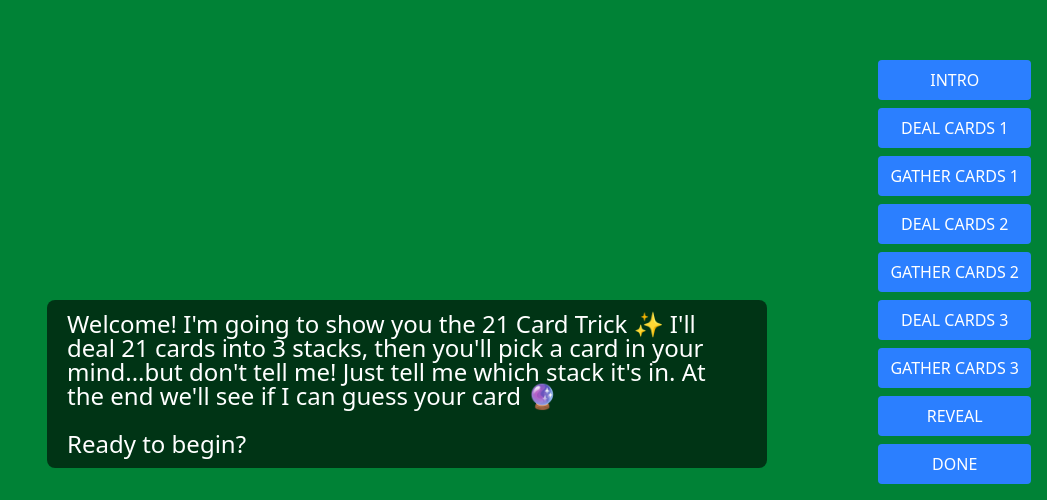
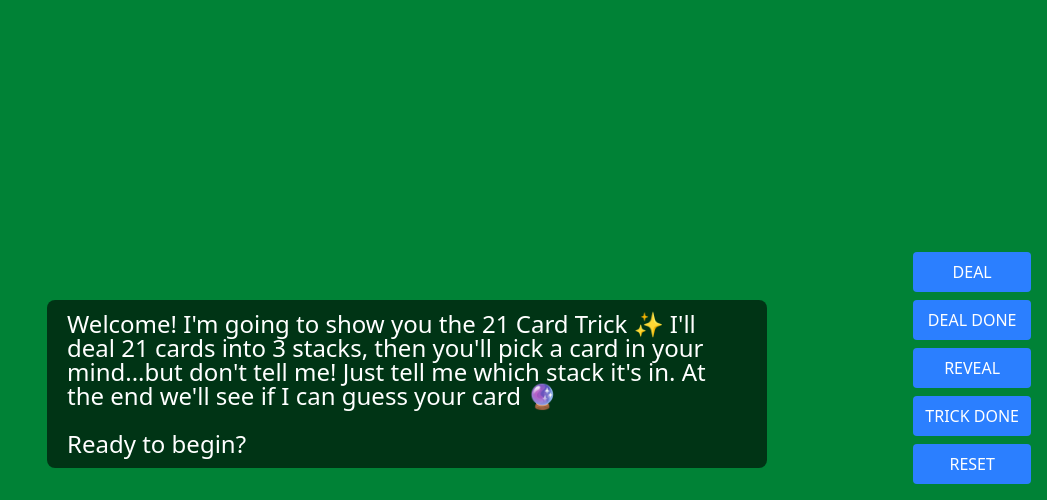
Before and after one commit to megelismi/21-card-trick, a React (Vite) app: page / in a window 1280 px wide. Shown: the part 300-800 px from the top of the page, without its empty margins (233-1280 px from the left). Built offline with nearby package versions, Linux system fonts and the light colour scheme; a web font is replaced by a local one.

Commit message:
simplify phases in card trick machine

```diff
--- a/src/App.tsx
+++ b/src/App.tsx
@@ -4,25 +4,21 @@ import CardTable from "./components/CardTable";
 import DebugControls from "./components/DebugControls";
 import DialogueBox from "./components/DialogueBox";
 import StackSelectors from "./components/StackSelectors";
-import type { SelectedStack } from "./types/cardTrickMachine";
 
 function App() {
   const [state, send] = useMachine(cardTrickMachine);
 
   const phase = state.value;
   const cards = state.context.cards;
-
-  const handleStackSelected = (selectedStack: SelectedStack) => {
-    console.log("should be sending selectedStack", selectedStack);
-    send({ type: "SELECT_STACK", selectedStack });
-  };
+  const round = state.context.round;
+  const dialogue = state.context.dialogue;
 
   return (
     <div className="flex flex-wrap justify-center  bg-green-700 p-2 h-screen">
       <DebugControls send={send} />
-      <CardTable phase={phase} cards={cards} />
-      <StackSelectors phase={phase} onStackSelected={handleStackSelected} />
-      <DialogueBox phase={phase} />
+      <CardTable phase={phase} cards={cards} round={round} />
+      <StackSelectors phase={phase} send={send} />
+      <DialogueBox dialogue={dialogue} />
     </div>
   );
 }
--- a/src/components/AnimatedCard.tsx
+++ b/src/components/AnimatedCard.tsx
@@ -2,18 +2,17 @@ import Card from "./Card";
 import { useEffect } from "react";
 import { motion, useAnimate } from "motion/react";
 import type { Rank, Suit } from "../types/cards";
+import type { Phase, Round } from "../types/cardTrickMachine";
 
-function AnimatedCard({
-  phase,
-  index,
-  suit,
-  rank,
-}: {
-  phase: string;
-  index: number;
+interface Props {
+  phase: Phase;
+  round: Round;
   suit: Suit;
   rank: Rank;
-}) {
+  index: number;
+}
+
+function AnimatedCard({ phase, round, index, suit, rank }: Props) {
   const [scope, animate] = useAnimate();
   // Column layout data
   const columnCount = 3; // this should be a constant
@@ -26,15 +25,8 @@ function AnimatedCard({
   const finalX = column * (cardWidth + 150); // 15px space between columns TODO: this will need to change based on screen size
   const finalY = row * overlap; // overlap vertically
 
-  // TODO: put these phases into constants
-  const isDealingCards =
-    phase === "dealCards1" || phase === "dealCards2" || phase === "dealCards3";
-  const isGatheringRound = phase === "gatherCards1" || phase === "gatherCards2";
-  const isFinalGather = phase === "gatherCards3";
-  const isReveal = phase === "reveal";
-
   useEffect(() => {
-    if (isDealingCards) {
+    if (phase === "deal") {
       animate(
         scope.current,
         {
@@ -48,37 +40,14 @@ function AnimatedCard({
           ease: "easeOut",
         }
       );
-    } else if (isGatheringRound) {
+    } else if (phase === "gather" && round === 3) {
+      // this is the final gather things go off screen
+    } else if (phase === "gather") {
       // gather the cards up
-      //   animate(
-      //     scope.current,
-      //     {
-      //       x: finalX,
-      //       y: finalY,
-      //       opacity: 1,
-      //     },
-      //     {
-      //       duration: 0.5,
-      //       delay: index * 0.1, // stagger each card
-      //       ease: "easeOut",
-      //     }
-      //   );
-    } else if (isFinalGather) {
-      // this is the final gather things go off screen
-    } else if (isReveal) {
+    } else if (phase === "reveal") {
       // revealAnimation
     }
-  }, [
-    isDealingCards,
-    isGatheringRound,
-    isFinalGather,
-    isReveal,
-    finalX,
-    finalY,
-    animate,
-    scope,
-    index,
-  ]);
+  }, [phase, round, finalX, finalY, animate, scope, index]);
 
   return (
     <motion.div
@@ -86,7 +55,7 @@ function AnimatedCard({
       key={index}
       className="absolute"
       initial={
-        phase === "dealCards1"
+        phase === "deal" && round === 1
           ? {
               x: -200, // start off-screen left
               y: finalY,
--- a/src/components/DebugControls.tsx
+++ b/src/components/DebugControls.tsx
@@ -4,46 +4,16 @@ function DebugControls({ send }: { send: (arg0: CardTrickEvents) => void }) {
   return (
     <div className="absolute bottom-4 right-4 flex flex-col gap-2">
       <button
-        onClick={() => send({ type: "INTRO" })}
+        onClick={() => send({ type: "DEAL" })}
         className="bg-blue-500 p-3 rounded-sm uppercase text-white"
       >
-        Intro
+        Deal
       </button>
       <button
-        onClick={() => send({ type: "DEAL_CARDS_1" })}
+        onClick={() => send({ type: "DEAL_DONE" })}
         className="bg-blue-500 p-3 rounded-sm uppercase text-white"
       >
-        Deal Cards 1
-      </button>
-      <button
-        onClick={() => send({ type: "GATHER_CARDS_1", selectedColumn: 2 })}
-        className="bg-blue-500 p-3 rounded-sm uppercase text-white"
-      >
-        Gather Cards 1
-      </button>
-      <button
-        onClick={() => send({ type: "DEAL_CARDS_2" })}
-        className="bg-blue-500 p-3 rounded-sm uppercase text-white"
-      >
-        Deal Cards 2
-      </button>
-      <button
-        onClick={() => send({ type: "GATHER_CARDS_2", selectedColumn: 2 })}
-        className="bg-blue-500 p-3 rounded-sm uppercase text-white"
-      >
-        Gather Cards 2
-      </button>
-      <button
-        onClick={() => send({ type: "DEAL_CARDS_3" })}
-        className="bg-blue-500 p-3 rounded-sm uppercase text-white"
-      >
-        Deal Cards 3
-      </button>
-      <button
-        onClick={() => send({ type: "GATHER_CARDS_3", selectedColumn: 2 })}
-        className="bg-blue-500 p-3 rounded-sm uppercase text-white"
-      >
-        Gather Cards 3
+        Deal Done
       </button>
       <button
         onClick={() => send({ type: "REVEAL" })}
@@ -52,32 +22,19 @@ function DebugControls({ send }: { send: (arg0: CardTrickEvents) => void }) {
         Reveal
       </button>
       <button
-        onClick={() => send({ type: "DONE" })}
+        onClick={() => send({ type: "TRICK_DONE" })}
         className="bg-blue-500 p-3 rounded-sm uppercase text-white"
       >
-        Done
+        Trick Done
+      </button>
+      <button
+        onClick={() => send({ type: "RESET" })}
+        className="bg-blue-500 p-3 rounded-sm uppercase text-white"
+      >
+        Reset
       </button>
     </div>
   );
 }
 
-//  <button
-//     onClick={() => send({ type: "ASK_COLUMN_1" })}
-//     className="bg-blue-500 px-2 py-1 text-white"
-//   >
-//     Ask Column 1
-//   </button>
-//        <button
-//     onClick={() => send({ type: "ASK_COLUMN_2" })}
-//     className="bg-blue-500 px-2 py-1 text-white"
-//   >
-//     Ask Column 2
-//   </button>
-//     <button
-//     onClick={() => send({ type: "ASK_COLUMN_3" })}
-//     className="bg-blue-500 px-2 py-1 text-white"
-//   >
-//     Ask Column 3
-//   </button>
-
 export default DebugControls;
--- a/src/machines/cardTrickDialogue.ts
+++ b/src/machines/cardTrickDialogue.ts
@@ -1,18 +1,42 @@
-const cardTrickDialogue: Record<string, string> = {
+import type { CardTrickContext } from '../types/cardTrickMachine'
+
+const cardTrickDialogue= {
   intro: `Welcome! I'm going to show you the 21 Card Trick ✨ I'll deal 21 cards into 3 stacks, then you'll pick a card in your mind...but don't tell me! Just tell me which stack it's in. At the end we'll see if I can guess your card 🔮 \n
   Ready to begin?`,
-  dealCards1: "Here we go!",
-  askColumn1:
-    `Ok pick a card in your mind, but don't tell me! Just tell me which stack it's in.`,
-  gatherCards1: "Interesting choice! Now let me shuffle the magic a little…",
-  dealCards2: "Round 2!",
-  askColumn2: "Do you see your card? Which stack is it in now?",
-  gatherCards2: "Perfect. I can sense the magic building…",
-  dealCards3: "One last deal...",
-  askColumn3: "Final time — which stack is it in now?",
-  gatherCards3: "All done! Time to concentrate… 🔮 ",
+  deal: (r: CardTrickContext['round']) => r === 1
+      ? "Here we go!"
+      : r === 2
+      ? "Round 2!"
+      : "One last deal...",
+  ask:  (r: CardTrickContext['round']) => r === 1
+      ? "Ok, pick a card in your mind, but don't tell me! Just tell me which stack it's in."
+      : r === 2
+      ? "Do you see your card? Which stack is it in now?"
+      : "Final time — which stack is it in now?",
+  gather: (r: CardTrickContext['round']) => r === 1
+      ? "Interesting choice! Now let me shuffle the magic a little…"
+      : r === 2
+      ? "Perfect. I can sense the magic building…"
+      : "All done! Time to concentrate… 🔮",
   reveal: "Oh I see it! I believe your card is... 🎩✨",
   done: "Amazing, wasn't it? Want to go again and see if you can stump me this time?",
 };
 
+// const cardTrickDialogue: Record<string, string> = {
+//   intro: `Welcome! I'm going to show you the 21 Card Trick ✨ I'll deal 21 cards into 3 stacks, then you'll pick a card in your mind...but don't tell me! Just tell me which stack it's in. At the end we'll see if I can guess your card 🔮 \n
+//   Ready to begin?`,
+//   dealCards1: "Here we go!",
+//   askColumn1:
+//     `Ok pick a card in your mind, but don't tell me! Just tell me which stack it's in.`,
+//   gatherCards1: "Interesting choice! Now let me shuffle the magic a little…",
+//   dealCards2: "Round 2!",
+//   askColumn2: "Do you see your card? Which stack is it in now?",
+//   gatherCards2: "Perfect. I can sense the magic building…",
+//   dealCards3: "One last deal...",
+//   askColumn3: "Final time — which stack is it in now?",
+//   gatherCards3: "All done! Time to concentrate… 🔮 ",
+//   reveal: "Oh I see it! I believe your card is... 🎩✨",
+//   done: "Amazing, wasn't it? Want to go again and see if you can stump me this time?",
+// };
+
 export default cardTrickDialogue;
--- a/src/machines/cardTrickMachine.ts
+++ b/src/machines/cardTrickMachine.ts
@@ -1,26 +1,46 @@
 import { assign, setup } from 'xstate';
 import generateRandomUniqueCards from "../utils/generateRandomCards";
+import cardTrickDialogue from './cardTrickDialogue';
 import type { Cards } from "../types/cards";
-import type { Context, CardTrickEvents } from '../types/cardTrickMachine'
+import type { CardTrickContext, CardTrickEvents } from '../types/cardTrickMachine'
 
 const cardTrickMachine = setup({
   types: {
-    context: {} as Context,
+    context: {} as CardTrickContext,
     events: {} as CardTrickEvents
   },
   actions: {
+    setIntroDialogue: assign({ dialogue: () => cardTrickDialogue.intro }),
+    setDealDialogue: assign({ dialogue: ({ context }) => cardTrickDialogue.deal(context.round) }),
+    setAskDialogue: assign({ dialogue: ({ context }) => cardTrickDialogue.ask(context.round) }),
+    setGatherDialogue: assign({ dialogue: ({ context }) => cardTrickDialogue.gather(context.round) }),
+    setRevealDialogue: assign({ dialogue: () => cardTrickDialogue.reveal }),
+    setDoneDialogue: assign({ dialogue: () => cardTrickDialogue.done }),
+
     setRandomCards: assign({
       cards: () => generateRandomUniqueCards() as Cards
     }),
+
     setSelectedStack: assign({
       selectedStack: ({ event }: { event: CardTrickEvents }) => {
         return event.type === 'SELECT_STACK' ? event.selectedStack : null;
       }
     }),
-    logContext: ({ context, event }: { context: Context, event: CardTrickEvents }): void => {
+
+     incrementRound: assign({
+      round: ({ context }: { context: CardTrickContext }) => (context.round < 3 ? ((context.round + 1) as 2 | 3) : context.round),
+    }),
+
+    logContext: ({ context, event }: { context: CardTrickContext, event: CardTrickEvents }): void => {
       console.log("Current context:", context);
       console.log("Current event", event.type);
-    }
+    },
+
+    resetContext: assign({ round: 1 as const, selectedStack: null, dialogue: '' }),
+  },
+  guards: {
+    isLastRound: ({ context }: { context: CardTrickContext }) => context.round === 3,
+    notLastRound: ({ context }: { context: CardTrickContext }) => context.round < 3,
   }
 }).createMachine({
   id: 'cardTrick',
@@ -28,68 +48,45 @@ const cardTrickMachine = setup({
   context: {
     cards: [],
     selectedStack: null,
+    round: 1,
+    dialogue: ''
   },
   entry: ['logContext'],
   states: {
     intro: {
-      entry: ['logContext'],
-      on: { DEAL_CARDS_1: 'dealCards1' }
+      entry: ['setIntroDialogue', 'logContext'],
+      exit: ['setRandomCards', 'logContext'],
+      on: { DEAL: 'deal' }
     },
-    dealCards1: {
-      entry: ['setRandomCards', 'logContext'],
-      after: {
-        3000: "askColumn1" // transition after 3 seconds
+    deal: {
+      entry: ['setDealDialogue', 'logContext'],
+      on: {
+        DEAL_DONE: { target: 'ask' } // when deal animation finishes
       }
     },
-    askColumn1: {
-      entry: ['logContext'],
-      on: { GATHER_CARDS_1: 'gatherCards1', SELECT_STACK: 'selectStack' },
+    ask: {
+      entry: ['setAskDialogue', 'logContext'],
+      on: { SELECT_STACK: { actions: 'setSelectedStack', target: 'gather'} },
     },
-    selectStack: {
-      entry: ['setSelectedStack', 'logContext'],
-      target: 'gatherCards', // auto-advance here
-    },
-    gatherCards1: {
-      entry: ['logContext'], // we should receive the selected column and reshuffle cards...
-      on: { DEAL_CARDS_2: 'dealCards2' },
-    },
-    dealCards2: {
-      entry: ['logContext'],
-       after: {
-        3000: "askColumn2" // transition after 3 seconds
-      }
-    },
-    askColumn2: {
-      entry: ['logContext'],
-      on: { GATHER_CARDS_2: 'gatherCards2', SELECT_STACK: 'selectStack' },
-    },
-    gatherCards2: {
-      entry: ['logContext'], // we should receive the selected column and reshuffle cards...
-      on: { DEAL_CARDS_3: 'dealCards3' },
-    },
-    dealCards3: {
-      entry: ['logContext'],
-        after: {
-        3000: "askColumn3" // transition after 3 seconds
-      }
-    },
-    askColumn3: {
-      entry: ['logContext'],
-      on: { GATHER_CARDS_3: 'gatherCards3', SELECT_STACK: 'selectStack' },
-    },
-    gatherCards3: {
-      entry: ['logContext'], // we should receive the selected column and reshuffle cards...
+    gather: {
+      entry: ['setGatherDialogue', 'logContext'],
+      // After a short beat (or after your gather animation), either loop to next round or reveal
       after: {
-        3000: "reveal" // transition after 3 seconds
+        3000: [
+          { guard: 'notLastRound', actions: 'incrementRound', target: 'deal' },
+          { guard: 'isLastRound', target: 'reveal' }
+        ]
       }
     },
     reveal: {
-      entry: ['logContext'], // reveal animation
-      on: { DONE: 'done' },
+      entry: ['setRevealDialogue','logContext'], // reveal animation
+      on: { TRICK_DONE: { target: 'done' } },
     },
     done: {
-      entry: ['logContext'],
-      type: 'final',
+      entry: ['setDoneDialogue', 'logContext'],
+       on: {
+        RESET: { actions: 'resetContext', target: 'intro' },
+      },
     }
   }
 });
--- a/src/types/cardTrickMachine.ts
+++ b/src/types/cardTrickMachine.ts
@@ -1,23 +1,20 @@
 import type { Cards } from './cards';
 
 export type SelectedStack = 0 | 1 | 2 | null;
+export type Round = 1 | 2 | 3;
+export type Phase = 'intro' | 'deal' | 'ask' | 'gather' | 'reveal' | 'done';
 
-export interface Context {
+export interface CardTrickContext {
   selectedStack: SelectedStack;
   cards: Cards;
+  round: Round;
+  dialogue: string;
 }
 
 export type CardTrickEvents =
-  | { type: "INTRO" }
-  | { type: "DEAL_CARDS_1" }
-  | { type: "ASK_COLUMN_1" }
-  | { type: "SELECT_STACK"; selectedStack: SelectedStack }
-  | { type: "GATHER_CARDS_1" }
-  | { type: "DEAL_CARDS_2" }
-  | { type: "ASK_COLUMN_2" }
-  | { type: "GATHER_CARDS_2" }
-  | { type: "DEAL_CARDS_3" }
-  | { type: "ASK_COLUMN_3" }
-  | { type: "GATHER_CARDS_3" }
+  | { type: "DEAL" }
+  | { type: "DEAL_DONE" }
+  | { type: "SELECT_STACK", selectedStack: SelectedStack }
   | { type: "REVEAL" }
-  | { type: "DONE" };
+  | { type: "TRICK_DONE" }
+  | { type: "RESET" }
```
Also changed, not shown: src/components/CardTable.tsx (+5 -2 lines), src/components/DialogueBox.tsx (+2 -6 lines), src/components/StackSelectors.tsx (+12 -6 lines).
